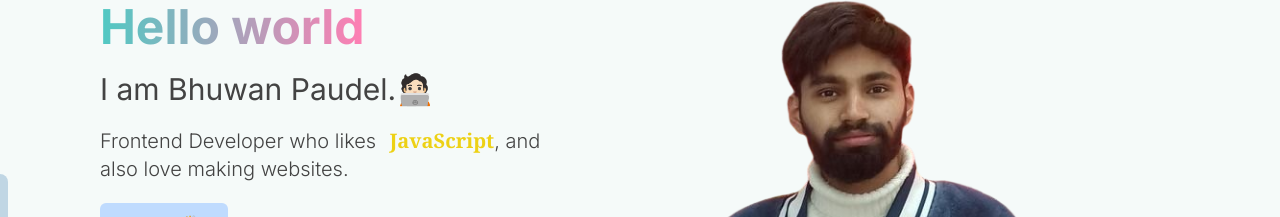
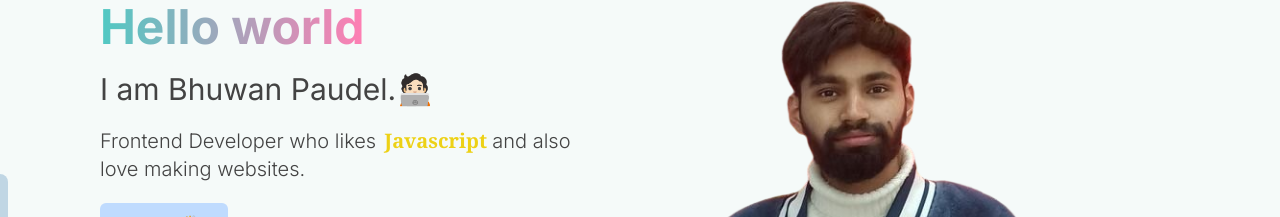
Before and after one commit to bhuwanpp/New-Portfolio, a Next.js app: page / in a window 1280 px wide. Shown: the part 173-390 px from the top of the page. Built offline with nearby package versions, Linux system fonts and the light colour scheme.

Commit message:
remove ,

```diff
--- a/app/components/MainSection.tsx
+++ b/app/components/MainSection.tsx
@@ -13,12 +13,12 @@ export default function MainSection() {
           <p className='text-xl'>Frontend Developer who likes
        <span className='text-[#edd115] font-semibold  pl-2 font-serif'>
        <Typewriter
-            words={[' JavaScript']}
+            words={['Javascript ']}
             typeSpeed={50}
             loop={2}
             deleteSpeed={10}
           />
-        </span>,
+        </span>
           and also love making websites. </p>
           <div className="button pt-5">
             <a href="mailto:bhubanpaudel79@gmail.com">
```
